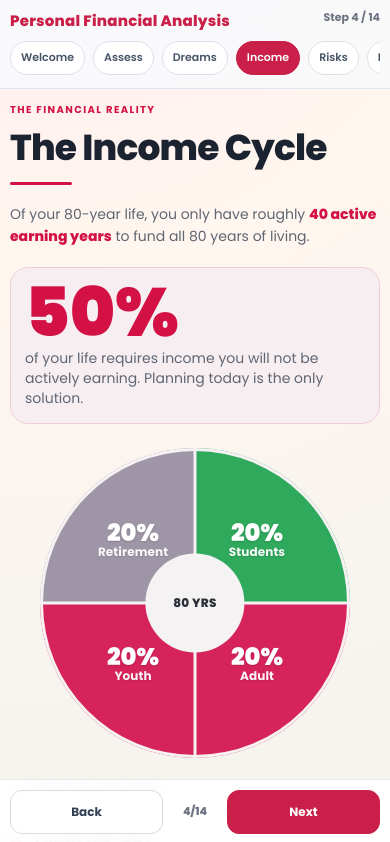
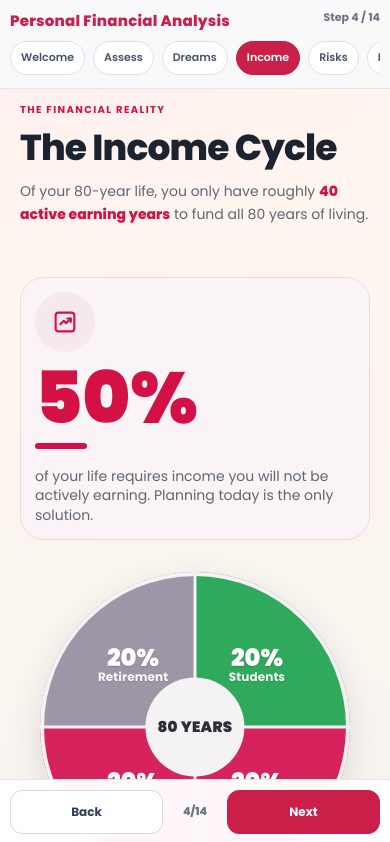
Before and after one commit to anujalamahewa/personal-finance-analysis-app, a Next.js app: page /income in a window 390 px wide. Shown: the top 842 px of the page. Built offline with nearby package versions, Linux system fonts and the light colour scheme.

Commit message:
new format

```diff
--- a/src/app/(finance)/income/page.module.css
+++ b/src/app/(finance)/income/page.module.css
@@ -1,5 +1,10 @@
+.incomeHeader {
+  margin-top: 2px;
+  margin-bottom: 16px;
+}
+
 .incomeLayout {
-  margin-top: 2px;
+  margin-top: 0;
   display: grid;
   grid-template-columns: minmax(300px, 0.95fr) minmax(300px, 1fr) minmax(220px, 0.85fr);
   align-items: center;
@@ -27,20 +32,12 @@
   max-width: 350px;
 }
 
-.incomeAccent {
-  margin-top: 14px;
-  width: 62px;
-  height: 3px;
-  border-radius: 999px;
-  background: #d31145;
-}
-
 .incomeBody {
-  margin-top: 18px;
-  max-width: 400px;
+  margin-top: 12px;
+  max-width: 760px;
   color: #5f6672;
   font-size: 15px;
-  line-height: 1.58;
+  line-height: 1.7;
 }
 
 .incomeBody strong {
@@ -49,26 +46,50 @@
 }
 
 .incomeStatCard {
-  margin-top: 20px;
-  background: #f7eef2;
-  border: 1px solid #f1ccd8;
-  border-radius: 18px;
-  padding: 18px 20px;
+  margin-top: 34px;
+  background: #faf4f7;
+  border: 1px solid #f2d8e2;
+  border-radius: 24px;
+  padding: 22px 26px;
   max-width: 400px;
 }
 
+.incomeStatIcon {
+  width: 72px;
+  height: 72px;
+  border-radius: 50%;
+  display: grid;
+  place-items: center;
+  background: #f5e8ee;
+  color: #d31145;
+}
+
+.incomeStatIconSvg {
+  width: 34px;
+  height: 34px;
+}
+
 .incomeStatValue {
-  font-size: clamp(68px, 7vw, 100px);
+  margin-top: 14px;
+  font-size: clamp(72px, 7vw, 108px);
   line-height: 0.9;
   font-weight: 900;
   color: #d31145;
 }
 
+.incomeStatAccent {
+  margin-top: 12px;
+  width: 64px;
+  height: 7px;
+  border-radius: 999px;
+  background: #d31145;
+}
+
 .incomeStatText {
-  margin-top: 6px;
+  margin-top: 18px;
   color: #5f6672;
-  font-size: 14px;
-  line-height: 1.42;
+  font-size: 17px;
+  line-height: 1.38;
   max-width: 335px;
 }
 
@@ -78,10 +99,13 @@
 }
 
 .incomeChart {
-  width: min(100%, 352px);
+  width: min(100%, 386px);
   aspect-ratio: 1;
   border-radius: 50%;
   position: relative;
+  margin-left: 20px;
+  margin-top: 14px;
+  box-shadow: 0 12px 32px rgba(31, 41, 55, 0.12);
   background: conic-gradient(
     #2fa95c 0deg 90deg,
     #d6235c 90deg 180deg,
@@ -95,7 +119,7 @@
   position: absolute;
   inset: 0;
   border-radius: 50%;
-  box-shadow: inset 0 0 0 3px #f6f1f3;
+  box-shadow: inset 0 0 0 4px #f6f1f3;
 }
 
 .incomeChart::after {
@@ -132,10 +156,15 @@
   display: grid;
   place-items: center;
   color: #2b2f38;
-  font-size: 14px;
-  font-weight: 800;
+  text-align: center;
+  z-index: 2;
+}
+
+.incomeCenterYears {
+  font-size: 20px;
+  line-height: 1;
+  font-weight: 900;
   letter-spacing: 0.3px;
-  z-index: 2;
 }
 
 .incomeSliceValue {
@@ -197,11 +226,16 @@
   grid-template-columns: auto 1fr;
   align-items: start;
   gap: 10px;
+  padding: 8px 0;
+}
+
+.incomeLegendItem + .incomeLegendItem {
+  border-top: 1px solid #e7e6ea;
 }
 
 .incomeLegendDot {
-  width: 14px;
-  height: 14px;
+  width: 16px;
+  height: 16px;
   border-radius: 50%;
   margin-top: 7px;
 }
@@ -230,6 +264,23 @@
   color: #67707f;
   font-size: 16px;
   line-height: 1.3;
+}
+
+.legendStudent .incomeLegendTitle,
+.legendStudent .incomeLegendText {
+  color: #2fa95c;
+}
+
+.legendYouth .incomeLegendTitle,
+.legendYouth .incomeLegendText,
+.legendAdult .incomeLegendTitle,
+.legendAdult .incomeLegendText {
+  color: #d6235c;
+}
+
+.legendRetirement .incomeLegendTitle,
+.legendRetirement .incomeLegendText {
+  color: #9e95a7;
 }
 
 @media (max-width: 1120px) {
@@ -290,6 +341,21 @@
     font-size: 14px;
   }
 
+  .incomeStatIcon {
+    width: 60px;
+    height: 60px;
+  }
+
+  .incomeStatIconSvg {
+    width: 28px;
+    height: 28px;
+  }
+
+  .incomeStatAccent {
+    width: 52px;
+    height: 6px;
+  }
+
   .incomeLegendText {
     font-size: 14px;
   }
@@ -300,6 +366,12 @@
 
   .incomeChart {
     width: min(100%, 310px);
+    margin-left: 0;
+    margin-top: 8px;
+  }
+
+  .incomeCenterYears {
+    font-size: 15px;
   }
 
   .incomeSliceValue {
--- a/src/app/(finance)/income/page.tsx
+++ b/src/app/(finance)/income/page.tsx
@@ -6,22 +6,51 @@ export default function IncomeCyclePage() {
     <FinanceRoutePage
       routeId="income"
       customBody={
-        <section className={styles.incomeLayout}>
-          <div className={styles.incomeLeft}>
+        <>
+          <section className={styles.incomeHeader}>
             <div className={styles.incomeHeroLabel}>The Financial Reality</div>
             <h1 className={styles.incomeTitle}>The Income Cycle</h1>
-            <div className={styles.incomeAccent} aria-hidden="true" />
-
             <p className={styles.incomeBody}>
               Of your 80-year life, you only have roughly <strong>40 active earning years</strong>
               &nbsp;to fund all 80 years of living.
             </p>
+          </section>
 
+          <section className={styles.incomeLayout}>
+            <div className={styles.incomeLeft}>
               <div className={styles.incomeStatCard}>
+                <div className={styles.incomeStatIcon} aria-hidden="true">
+                  <svg viewBox="0 0 24 24" fill="none" className={styles.incomeStatIconSvg}>
+                    <rect
+                      x="4"
+                      y="4"
+                      width="16"
+                      height="16"
+                      rx="2.5"
+                      stroke="currentColor"
+                      strokeWidth="1.8"
+                    />
+                    <path
+                      d="M8 14L11 11L13 13L17 9"
+                      stroke="currentColor"
+                      strokeWidth="1.8"
+                      strokeLinecap="round"
+                      strokeLinejoin="round"
+                    />
+                    <path
+                      d="M14 9H17V12"
+                      stroke="currentColor"
+                      strokeWidth="1.8"
+                      strokeLinecap="round"
+                      strokeLinejoin="round"
+                    />
+                  </svg>
+                </div>
                 <div className={styles.incomeStatValue}>50%</div>
+                <div className={styles.incomeStatAccent} aria-hidden="true" />
                 <p className={styles.incomeStatText}>
-                of your life requires income you will not be actively earning. Planning today is the
-                only solution.
+                  of your life requires income you will not be actively earning. Planning today is
+                  the only solution.
                 </p>
               </div>
             </div>
@@ -47,13 +76,13 @@ export default function IncomeCyclePage() {
                 </div>
 
                 <div className={styles.incomeChartCenter}>
-                <span>80 YRS</span>
+                  <span className={styles.incomeCenterYears}>80 YEARS</span>
                 </div>
               </div>
             </div>
 
             <div className={styles.incomeLegend}>
-            <div className={styles.incomeLegendItem}>
+              <div className={`${styles.incomeLegendItem} ${styles.legendStudent}`}>
                 <span
                   className={`${styles.incomeLegendDot} ${styles.dotStudent}`}
                   aria-hidden="true"
@@ -64,23 +93,29 @@ export default function IncomeCyclePage() {
                 </div>
               </div>
 
-            <div className={styles.incomeLegendItem}>
-              <span className={`${styles.incomeLegendDot} ${styles.dotYouth}`} aria-hidden="true" />
+              <div className={`${styles.incomeLegendItem} ${styles.legendYouth}`}>
+                <span
+                  className={`${styles.incomeLegendDot} ${styles.dotYouth}`}
+                  aria-hidden="true"
+                />
                 <div>
                   <div className={styles.incomeLegendTitle}>Youth (20-40)</div>
                   <div className={styles.incomeLegendText}>Active income begins</div>
                 </div>
               </div>
 
-            <div className={styles.incomeLegendItem}>
-              <span className={`${styles.incomeLegendDot} ${styles.dotAdult}`} aria-hidden="true" />
+              <div className={`${styles.incomeLegendItem} ${styles.legendAdult}`}>
+                <span
+                  className={`${styles.incomeLegendDot} ${styles.dotAdult}`}
+                  aria-hidden="true"
+                />
                 <div>
                   <div className={styles.incomeLegendTitle}>Adult (40-60)</div>
                   <div className={styles.incomeLegendText}>Peak earning years</div>
                 </div>
               </div>
 
-            <div className={styles.incomeLegendItem}>
+              <div className={`${styles.incomeLegendItem} ${styles.legendRetirement}`}>
                 <span
                   className={`${styles.incomeLegendDot} ${styles.dotRetirement}`}
                   aria-hidden="true"
@@ -92,6 +127,7 @@ export default function IncomeCyclePage() {
               </div>
             </div>
           </section>
+        </>
       }
     />
   );
--- a/src/app/(finance)/needs-assessment/page.tsx
+++ b/src/app/(finance)/needs-assessment/page.tsx
@@ -14,6 +14,10 @@ export default function NeedsAssessmentPage() {
         <>
           <div className={styles.heroLabel}>How This Is Structured</div>
           <h1 className={styles.heroTitle}>Needs Assessment</h1>
+          <p className={styles.heroBody}>
+            We identify the right priorities by mapping each need, measuring your current position,
+            and defining the exact gaps to close.
+          </p>
 
           <div className={styles.discussionPhaseGrid}>
             <Card
--- a/src/app/FinanceRoutePage.module.css
+++ b/src/app/FinanceRoutePage.module.css
@@ -89,17 +89,23 @@
 .main {
   max-width: 1320px;
   margin: 0 auto;
-  padding: 118px 20px 114px;
+  padding: 118px 0 114px;
+  --body-inline-padding: 40px;
 }
 
 .mainWelcome {
   max-width: 1320px;
   margin: 0 auto;
   min-height: calc(100dvh - 220px);
-  padding: 104px 20px 106px;
+  padding: 104px 0 106px;
+  --body-inline-padding: 40px;
   display: flex;
   flex-direction: column;
   gap: 10px;
+}
+
+.bodyContent {
+  padding-inline: var(--body-inline-padding);
 }
 
 .heroLabel {
@@ -502,6 +508,11 @@
 }
 
 @media (max-width: 960px) {
+  .main,
+  .mainWelcome {
+    --body-inline-padding: 28px;
+  }
+
   .titleRow {
     flex-wrap: wrap;
     align-items: flex-start;
@@ -525,7 +536,7 @@
   }
 
   .main {
-    padding: 108px 14px 104px;
+    padding: 108px 0 104px;
   }
 
   .headerInner {
@@ -534,7 +545,7 @@
 
   .mainWelcome {
     min-height: auto;
-    padding: 102px 14px 98px;
+    padding: 102px 0 98px;
   }
 
   .navRow {
@@ -560,8 +571,13 @@
 }
 
 @media (min-width: 769px) and (max-width: 1180px) {
+  .main,
+  .mainWelcome {
+    --body-inline-padding: 28px;
+  }
+
   .main {
-    padding: 108px 14px 106px;
+    padding: 108px 0 106px;
   }
 
   .headerInner {
@@ -620,6 +636,11 @@
 }
 
 @media (min-width: 900px) and (max-width: 1368px) and (orientation: landscape) {
+  .main,
+  .mainWelcome {
+    --body-inline-padding: 28px;
+  }
+
   .headerInner {
     padding: 10px 14px;
     gap: 7px;
@@ -643,7 +664,7 @@
   }
 
   .main {
-    padding: 102px 14px 102px;
+    padding: 102px 0 102px;
   }
 
   .heroTitle {
@@ -663,8 +684,13 @@
 }
 
 @media (max-width: 768px) {
+  .main,
+  .mainWelcome {
+    --body-inline-padding: 24px;
+  }
+
   .main {
-    padding: 104px 12px 22px;
+    padding: 104px 0 22px;
   }
 
   .headerInner {
@@ -713,7 +739,7 @@
 
   .mainWelcome {
     min-height: auto;
-    padding: 98px 12px 14px;
+    padding: 98px 0 14px;
   }
 }
 
@@ -814,8 +840,13 @@
 }
 
 @media (max-width: 430px) {
+  .main,
+  .mainWelcome {
+    --body-inline-padding: 20px;
+  }
+
   .main {
-    padding: 100px 10px 20px;
+    padding: 100px 0 20px;
   }
 
   .headerInner {
@@ -852,9 +883,9 @@
 }
 
 @media (max-width: 360px) {
-  .main {
-    padding-left: 8px;
-    padding-right: 8px;
+  .main,
+  .mainWelcome {
+    --body-inline-padding: 16px;
   }
 
   .routeLink {
--- a/src/app/FinanceRoutePage.tsx
+++ b/src/app/FinanceRoutePage.tsx
@@ -44,7 +44,7 @@ export default function FinanceRoutePage({ routeId, customBody }: FinanceRoutePa
       <Header routeId={routeId} routeIndex={routeIndex} />
 
       <main className={`${styles.main} ${isWelcomeRoute ? styles.mainWelcome : ''}`}>
-        {body}
+        <div className={styles.bodyContent}>{body}</div>
         <Footer
           prevRoute={prevRoute}
           nextRoute={nextRoute}
```
Also changed, not shown: src/app/(finance)/needs-assessment/page.module.css (+19 -0 lines). Lines whose indentation alone changed are shown as unchanged.
